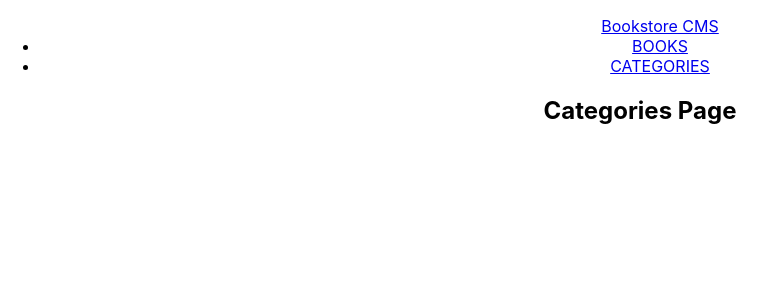
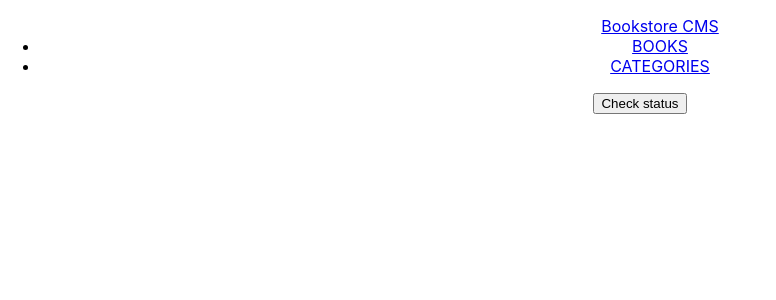
Before and after one commit to alphayowakarindi/book-store, a React (Create React App) app: page /categories in a window 1280 px wide. Shown: the top 300 px of the page, without its empty margins (0-776 px from the left). Built offline with nearby package versions, Linux system fonts and the light colour scheme.

Commit message:
Add check status button to Categories component

```diff
--- a/src/components/Categories.js
+++ b/src/components/Categories.js
@@ -1,7 +1,7 @@
 function Category() {
   return (
     <div className="category">
-      <h2>Categories Page</h2>
+      <button type="button">Check status</button>
     </div>
   );
 }
```
